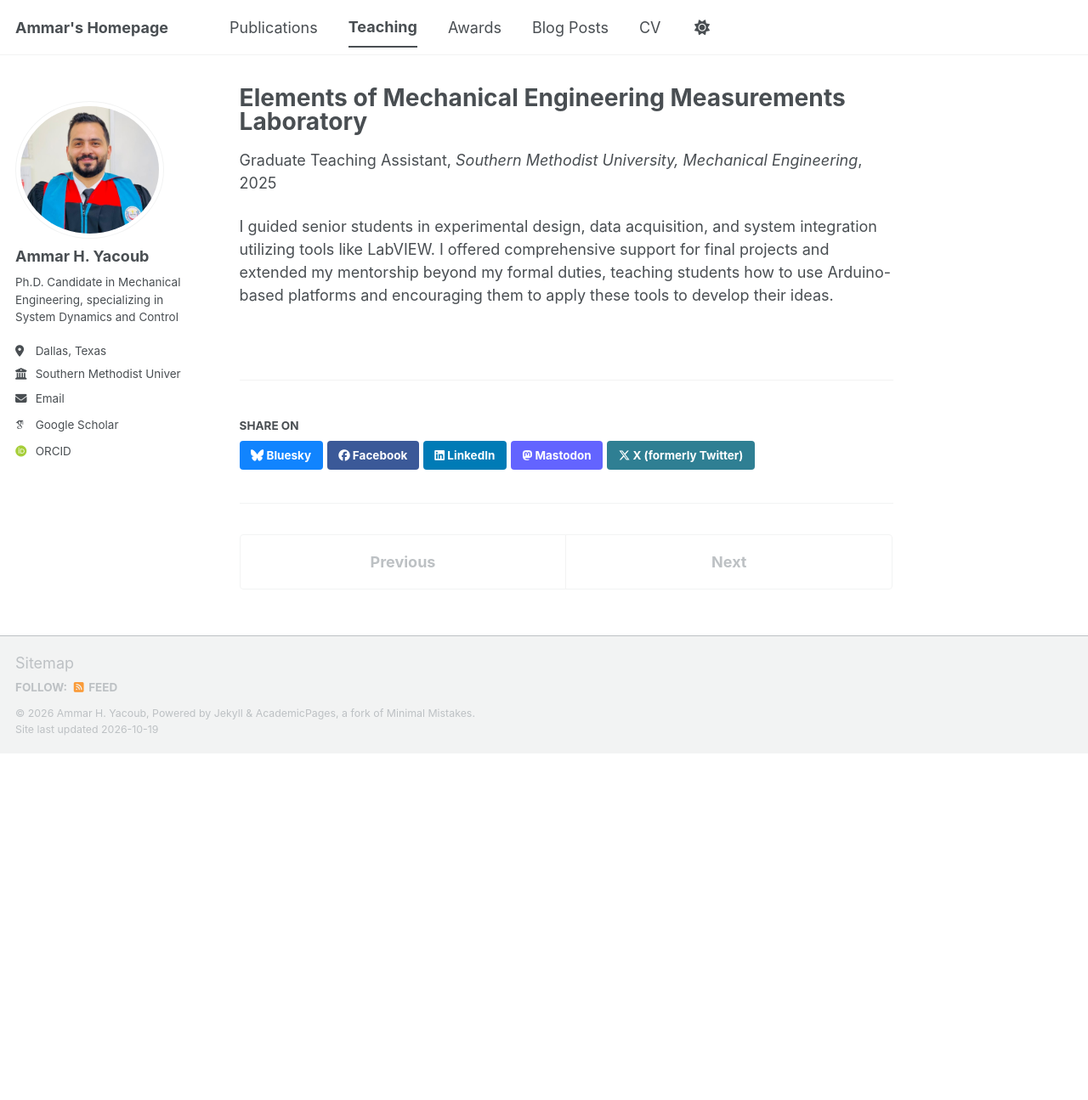
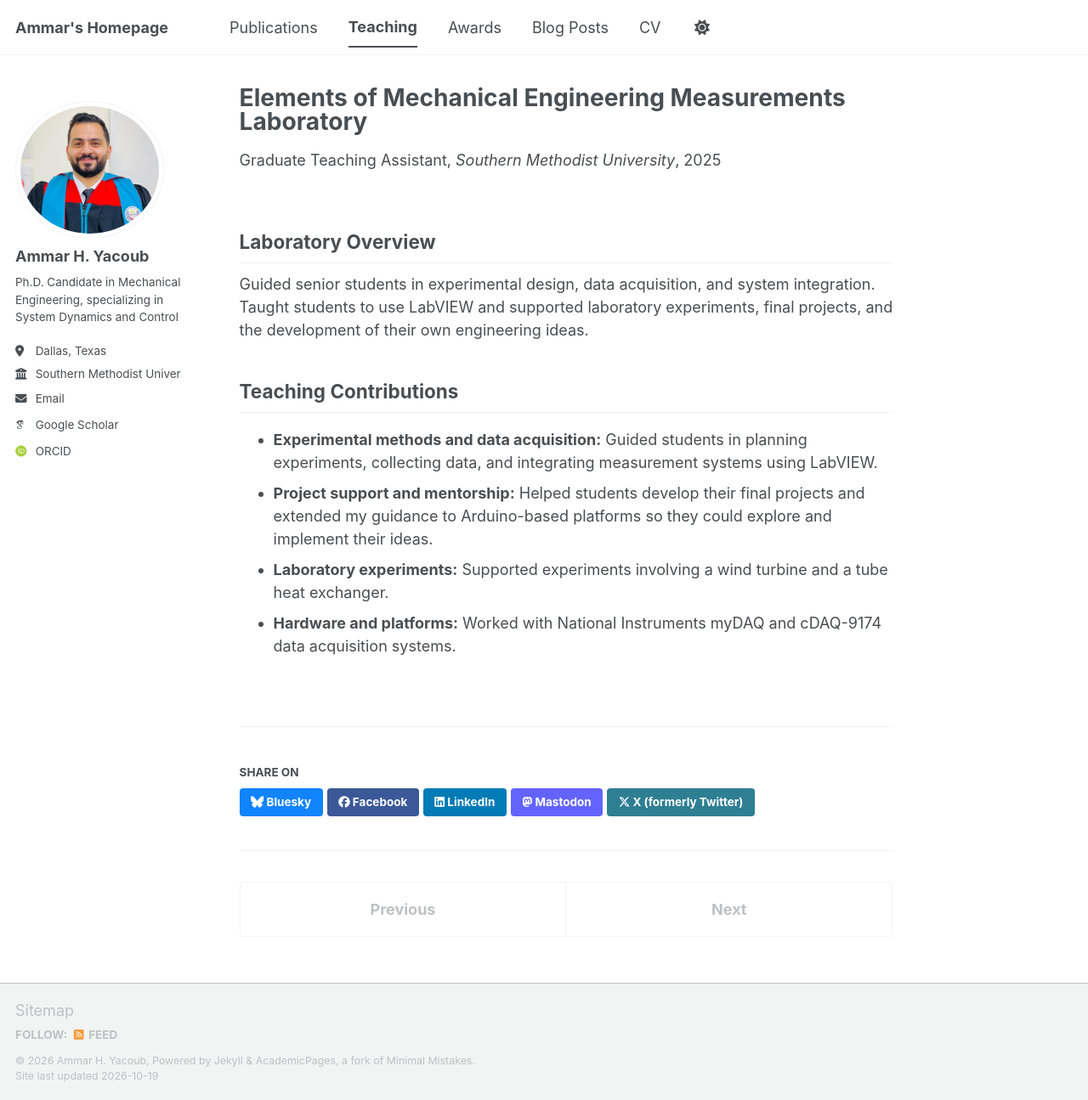
Before and after one commit to AmmarYacoub/AmmarYacoub.github.io, a Jekyll site: the page built from _teaching/Measurements.md, in a window 1280 px wide and 1295 px high. Shown: the whole window at 85% size. Built offline with Jekyll 4.4.1, drawn with Linux system fonts in a browser that asks for light colours; some web fonts are replaced; a script bundle is joined from its source files by our own code; library files that are not in the unit come from our copies.

Commit message:
Revise Measurements.md with new sections and updates
Updated venue and location formatting, added sections for laboratory overview and teaching contributions, and improved clarity of teaching responsibilities.

```diff
--- a/_teaching/Measurements.md
+++ b/_teaching/Measurements.md
@@ -3,8 +3,18 @@ title: "Elements of Mechanical Engineering Measurements Laboratory"
 collection: teaching
 type: "Graduate Teaching Assistant"
 permalink: /teaching/Measurements/
-venue: "Southern Methodist University, Mechanical Engineering"
+venue: "Southern Methodist University"
 date: 2025-01-01
-location: "Dallas, Texas"
+location: "Dallas, TX"
 ---
-I guided senior students in experimental design, data acquisition, and system integration utilizing tools like LabVIEW. I offered comprehensive support for final projects and extended my mentorship beyond my formal duties, teaching students how to use Arduino-based platforms and encouraging them to apply these tools to develop their ideas.
+
+## Laboratory Overview
+
+Guided senior students in experimental design, data acquisition, and system integration. Taught students to use LabVIEW and supported laboratory experiments, final projects, and the development of their own engineering ideas.
+
+## Teaching Contributions
+
+- **Experimental methods and data acquisition:** Guided students in planning experiments, collecting data, and integrating measurement systems using LabVIEW.
+- **Project support and mentorship:** Helped students develop their final projects and extended my guidance to Arduino-based platforms so they could explore and implement their ideas.
+- **Laboratory experiments:** Supported experiments involving a wind turbine and a tube heat exchanger.
+- **Hardware and platforms:** Worked with National Instruments myDAQ and cDAQ-9174 data acquisition systems.
```
